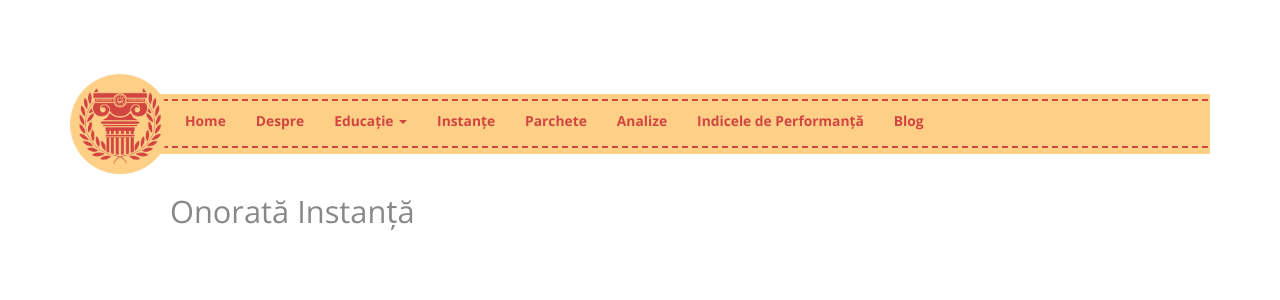
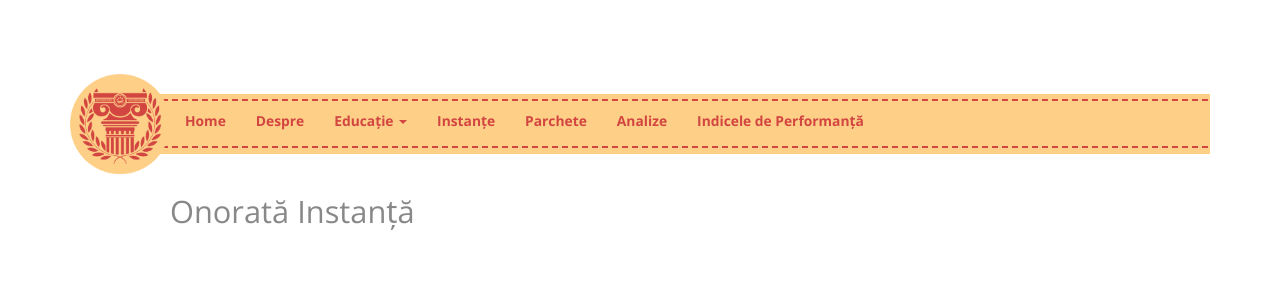
Before and after one commit to funkycitizens/onoratainstanta, a Jekyll site: the page built from index.html, in a window 1280 px wide. Shown: the top 300 px of the page. Built offline with Jekyll 4.4.1, drawn with Linux system fonts in a browser that asks for light colours; nearby versions of some CDN libraries; a script that is not in the unit is left out.

Commit message:
remove blog link

```diff
--- a/_includes/navbar.html
+++ b/_includes/navbar.html
@@ -46,7 +46,6 @@
               <li><a href="{{ site.base_url }}/parchete/">Parchete</a></li>
               <li><a href="{{ site.base_url }}/analize.html">Analize</a></li>
               <li><a href="{{ site.base_url }}/indicele-de-performanta.html">Indicele de Performanță</a></li>
-              <li><a href="{{ site.base_url }}/blog.html">Blog</a></li>
             </ul>
           </div>
         </div>
```
